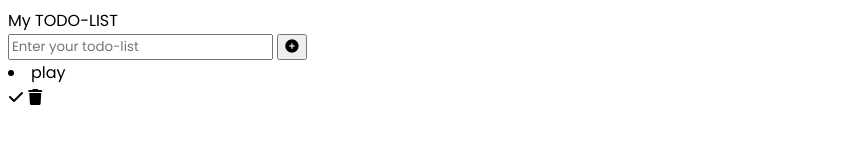
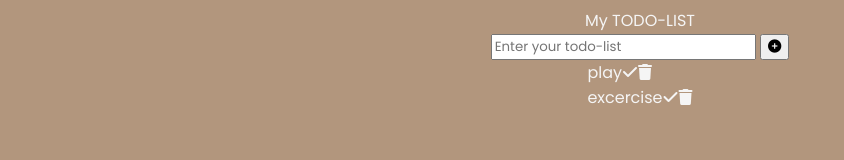
Before and after one commit to slear08/Todo-list, a plain HTML site: page index.html in a window 1280 px wide. Shown: the whole page, without its empty margins (0-844 px from the left). Drawn offline with Linux system fonts and the light colour scheme.

Commit message:
Adding CSS and Update todo-item class

```diff
--- a/index.html
+++ b/index.html
@@ -22,7 +22,11 @@
                 <li>play</li>
                 <span><i class="fas fa-check"></i></span>
                 <span><i class="fas fa-trash"></i></span>
-
+            </div>
+            <div class="todo-item">
+                <li>excercise</li>
+                <span><i class="fas fa-check"></i></span>
+                <span><i class="fas fa-trash"></i></span>
             </div>
         </div>
 
--- a/style.css
+++ b/style.css
@@ -2,4 +2,26 @@
 
 *{
     font-family: 'Poppins', sans-serif;
+    color: whitesmoke;
 }
+body{
+    background-color: #B2967D;
+    min-height: 100vh;
+}
+li{
+    list-style: none;
+}
+main,
+header{
+    display: flex;
+    align-items: center;
+    justify-content: center;
+    flex-direction: column;
+}
+.todo-item{
+    display: flex;
+}
+
+.fa-circle-plus{
+    color: black;
+}
```
